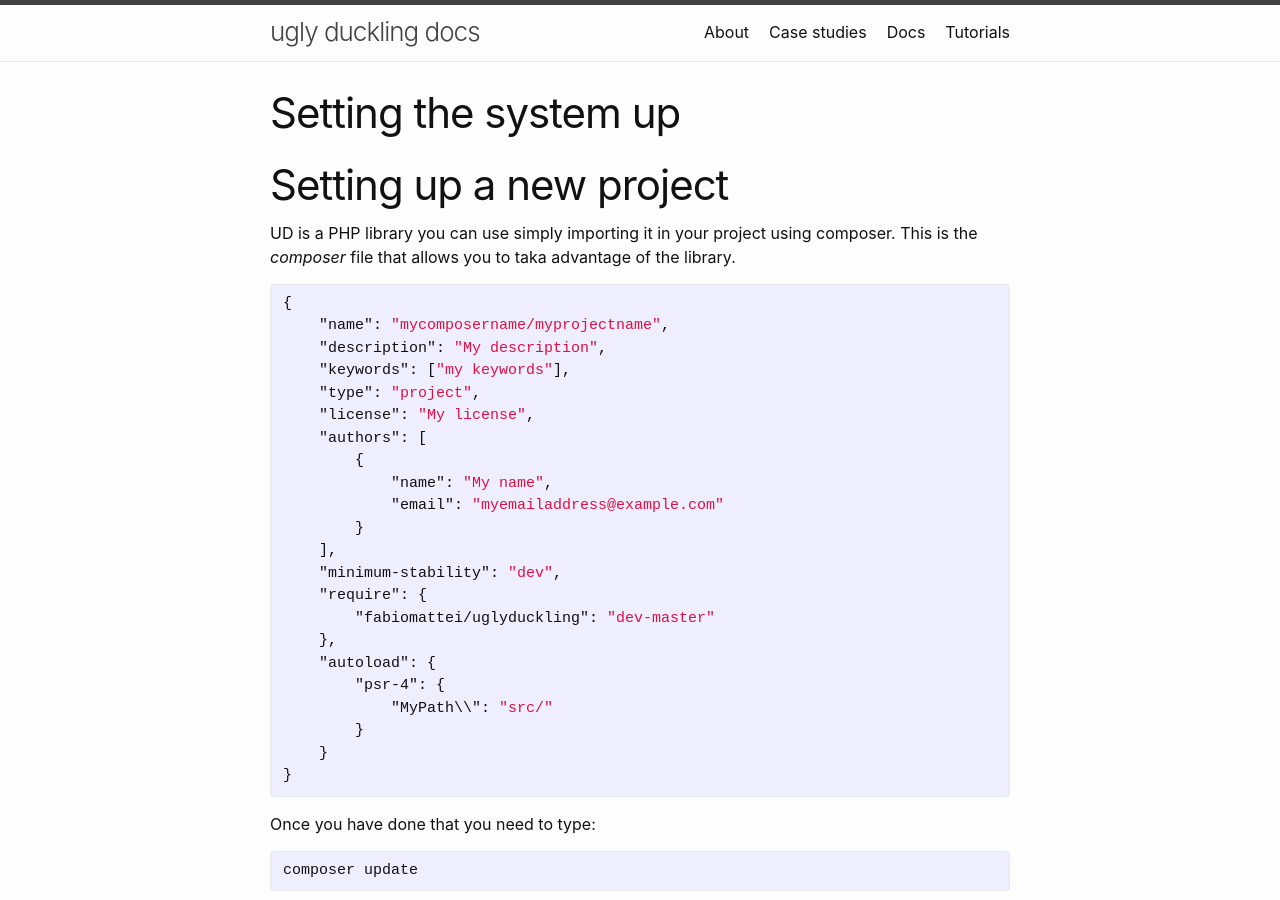
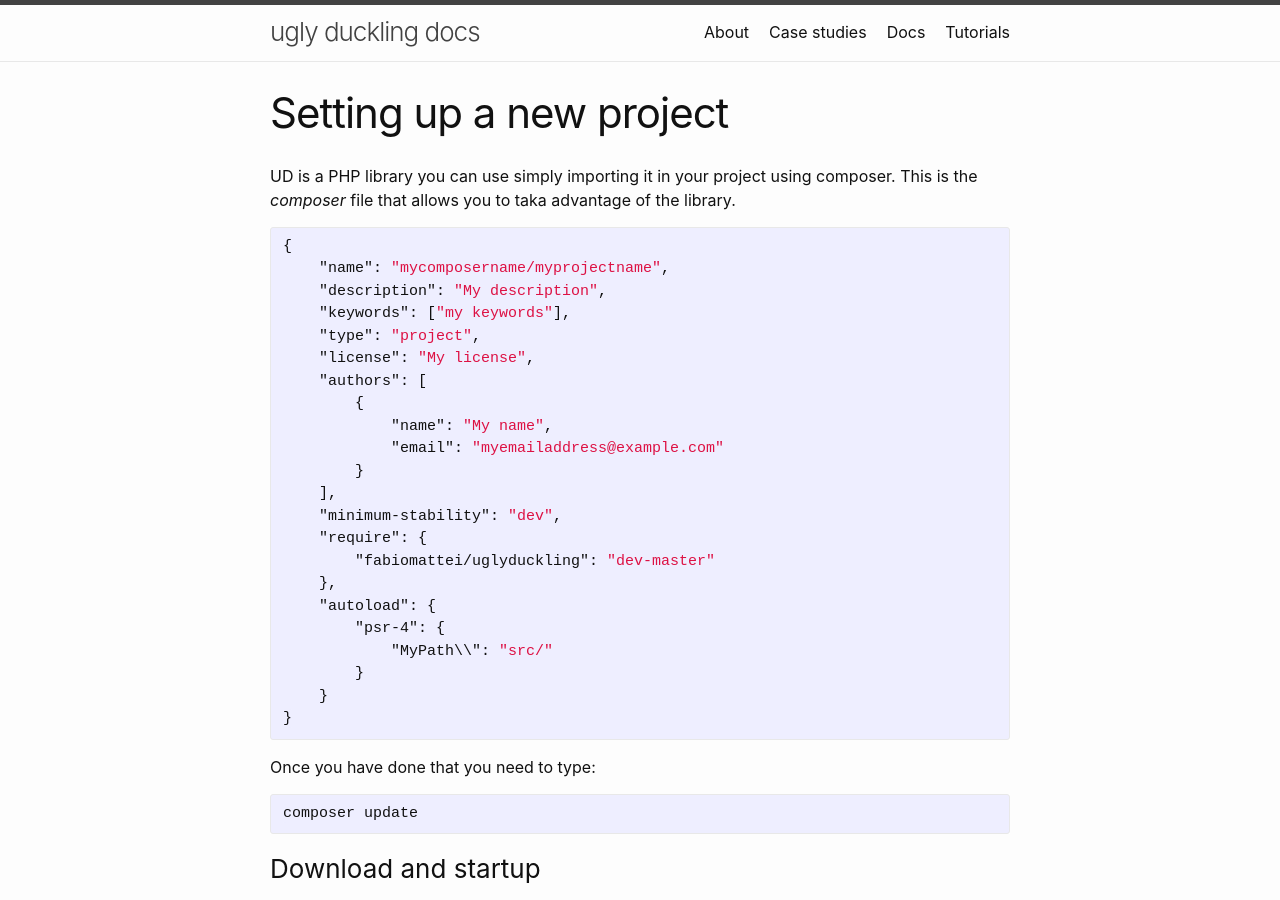
Before and after one commit to fabiomattei/uddocs, a Jekyll site: the page built from _tutorials/setup.md, in a window 1280 px wide and 900 px high. Built offline with Jekyll 4.4.1, drawn with Linux system fonts in a browser that asks for light colours.

Commit message:
correcting titles

```diff
--- a/_tutorials/setup.md
+++ b/_tutorials/setup.md
@@ -1,10 +1,8 @@
 ---
 layout: page
-title: Setting the system up
+title: Setting up a new project
 orderfield: 1
 ---
-
-# Setting up a new project
 
 UD is a PHP library you can use simply importing it in your project using composer.
 This is the *composer* file that allows you to taka advantage of the library.
```
Also changed, not shown: _tutorials/crud.md (+0 -2 lines), _tutorials/pushingthingsalittlefurther.md (+0 -2 lines).
